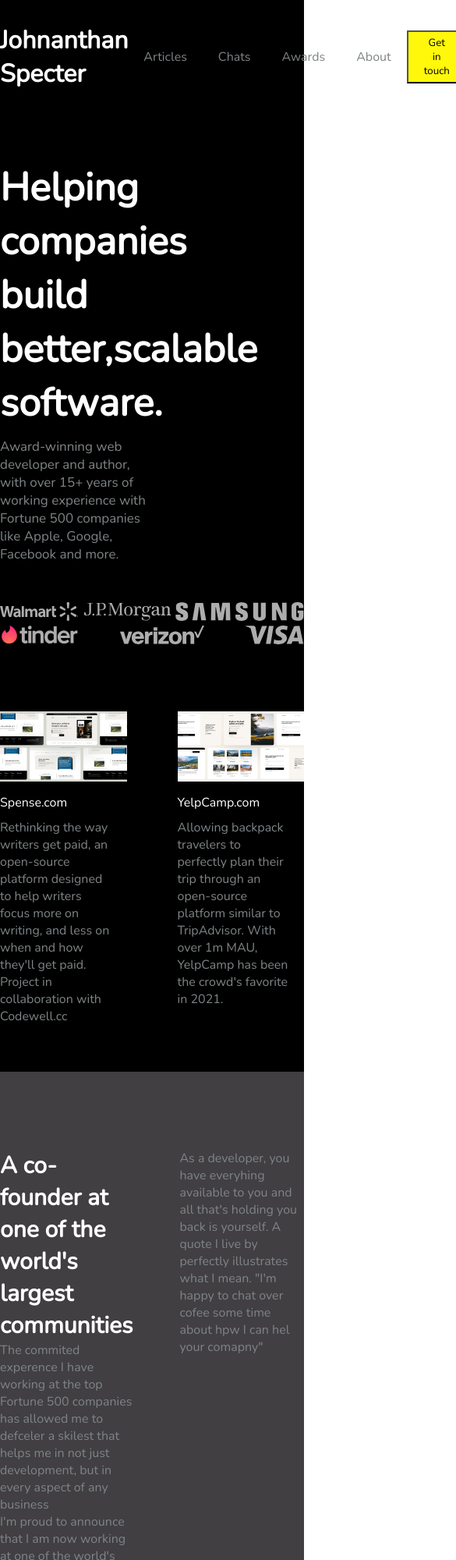
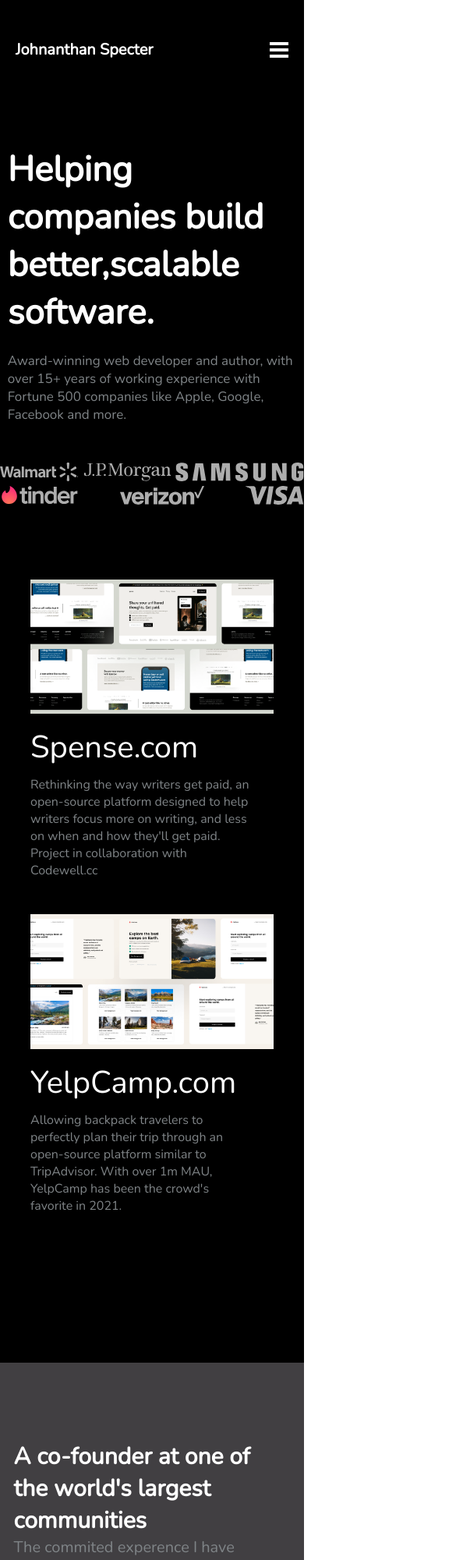
Before and after one commit to arunprasath13/Web-Developer-Portfolio, a plain HTML site: page index.html in a window 390 px wide. Shown: the top 2000 px of the page at 78% size, 585 px wide, since content can reach past the window. Drawn offline with nearby package versions, Linux system fonts and the light colour scheme.

Commit message:
Added mobile responsive stuff a bit

```diff
--- a/style.css
+++ b/style.css
@@ -197,81 +197,217 @@
         padding: 20px 50px;
     }
 
-    .moto h2{
+    .moto h2 {
         text-align: center;
-        width:100%;
+        width: 100%;
     }
 
-    .moto p{
-        margin:0 auto;
+    .moto p {
+        margin: 0 auto;
         text-align: center;
-        width:90%;
+        width: 90%;
     }
-    .inside-sponsers-section{
-        width:60%;
-        gap:20px;
-        margin:0 auto;
+
+    .inside-sponsers-section {
+        width: 60%;
+        gap: 20px;
+        margin: 0 auto;
         justify-content: space-evenly;
     }
-    .inside-link-section{
+
+    .inside-link-section {
         flex-direction: column;
-        margin:90px auto;
-        padding-bottom:-40px;
-    }
-    .inside-link-section .left-part-of-link-section{
-        width:80%;
-        margin:0 auto;
+        margin: 90px auto;
+        padding-bottom: -40px;
     }
 
-    .inside-link-section .left-part-of-link-section a{
-        font-size:40px;
-    }
-    .inside-link-section .right-part-of-link-section{
-        width:80%;
-        margin:40px auto;
-    }
-    .inside-link-section .right-part-of-link-section a{
-        font-size:40px;
+    .inside-link-section .left-part-of-link-section {
+        width: 80%;
+        margin: 0 auto;
     }
 
-    .inside-quotes-section{
+    .inside-link-section .left-part-of-link-section a {
+        font-size: 40px;
+    }
+
+    .inside-link-section .right-part-of-link-section {
+        width: 80%;
+        margin: 40px auto;
+    }
+
+    .inside-link-section .right-part-of-link-section a {
+        font-size: 40px;
+    }
+
+    .inside-quotes-section {
         display: flex;
         flex-direction: column;
-        width:90%;
+        width: 90%;
     }
-    .inside-quotes-section .left-part-of-quotes-section{
-        width:90%;
+
+    .inside-quotes-section .left-part-of-quotes-section {
+        width: 90%;
         margin: 0 auto;
         text-align: left;
     }
-    .inside-quotes-section .right-part-of-quotes-section{
-        width:90%;
+
+    .inside-quotes-section .right-part-of-quotes-section {
+        width: 90%;
         margin: 0 auto;
         text-align: left;
         margin-top: 20px;
     }
 
-    .inside-quotes-section .left-part-of-quotes-section p{
-        font-size:20px;
+    .inside-quotes-section .left-part-of-quotes-section p {
+        font-size: 20px;
         text-align: left;
     }
-    .inside-quotes-section .right-part-of-quotes-section p{
+
+    .inside-quotes-section .right-part-of-quotes-section p {
+        font-size: 20px;
+    }
+
+    .inside-work-section {
+        width: 90%;
+        margin: 0 auto;
+        text-align: left;
+    }
+
+    .inside-work-section h3 {
+        font-size: 40px;
+    }
+
+    .inside-work-section p {
+        font-size: 20px;
+    }
+
+    .inside-work-section button {
+        padding: 15px 20px;
+        border-radius: 2px;
+    }
+}
+
+@media screen and (max-width: 699px) {
+    .inside-header h1{
+        font-size:20px;
+    }
+    .inside-header .ul {
+        display: none;
+    }
+
+    .inside-header button {
+        display: none;
+    }
+
+    #menu {
+        display: block;
+    }
+
+    header {
+        padding: 20px 20px;
+    }
+
+    .moto {
+        width: 100%;
+        width: 0 auto;
+    }
+
+    .moto h2 {
+        text-align: left;
+        margin: 0 auto;
+        width: 95%;
+        font-size: 45px;
+    }
+
+    .moto p {
+        margin: 0 auto;
+        text-align: left;
+        width: 95%;
+        /* font-size:20px; */
+        margin-top: 20px;
+    }
+
+
+    -------
+
+
+    .inside-sponsers-section {
+        width: 20%;
+        gap: 1000px;
+        margin: 0 auto;
+        flex-wrap: rap;
+        justify-content: space-between;
+    }
+
+    .inside-link-section {
+        flex-direction: column;
+        margin: 90px auto;
+        padding-bottom: -40px;
+    }
+
+    .inside-link-section .left-part-of-link-section {
+        width: 80%;
+        margin: 0 auto;
+    }
+
+    .inside-link-section .left-part-of-link-section a {
+        font-size: 40px;
+    }
+
+    .inside-link-section .right-part-of-link-section {
+        width: 80%;
+        margin: 40px auto;
+    }
+
+    .inside-link-section .right-part-of-link-section a {
+        font-size: 40px;
+    }
+
+    .inside-quotes-section {
+        display: flex;
+        flex-direction: column;
+        width: 90%;
+    }
+
+    .inside-quotes-section .left-part-of-quotes-section {
+        width: 90%;
+        margin: 0 auto;
+        text-align: left;
+    }
+
+    .inside-quotes-section .right-part-of-quotes-section {
+        width: 90%;
+        margin: 0 auto;
+        text-align: center;
+        margin-top: 20px;
+    }
+
+    .inside-quotes-section .left-part-of-quotes-section p {
+        font-size: 20px;
+        text-align: left;
+    }
+
+    .inside-quotes-section .right-part-of-quotes-section p {
+        text-align:left;
         font-size:20px;
     }
 
-    .inside-work-section{
-        width:90%;
-        margin:0 auto;
+    .inside-work-section {
+        width: 90%;
+        margin: 0 auto;
         text-align: left;
     }
-    .inside-work-section h3{
-        font-size:40px;
+
+    .inside-work-section h3 {
+        font-size: 40px;
     }
-    .inside-work-section p{
+
+    .inside-work-section p {
         font-size: 20px;
     }
-    .inside-work-section button{
-        padding:15px 20px;
+
+    .inside-work-section button {
+        padding: 15px 20px;
         border-radius: 2px;
     }
 }
```
